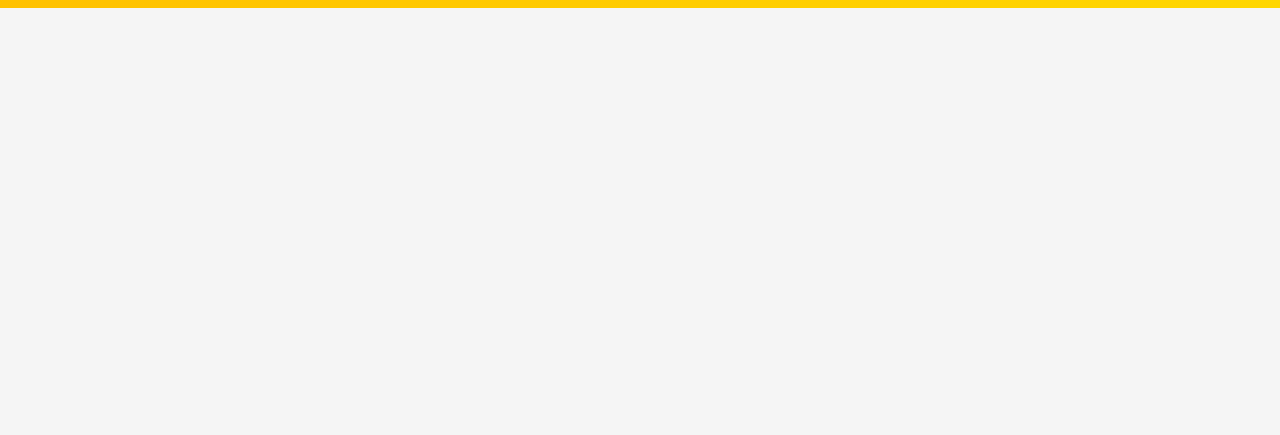
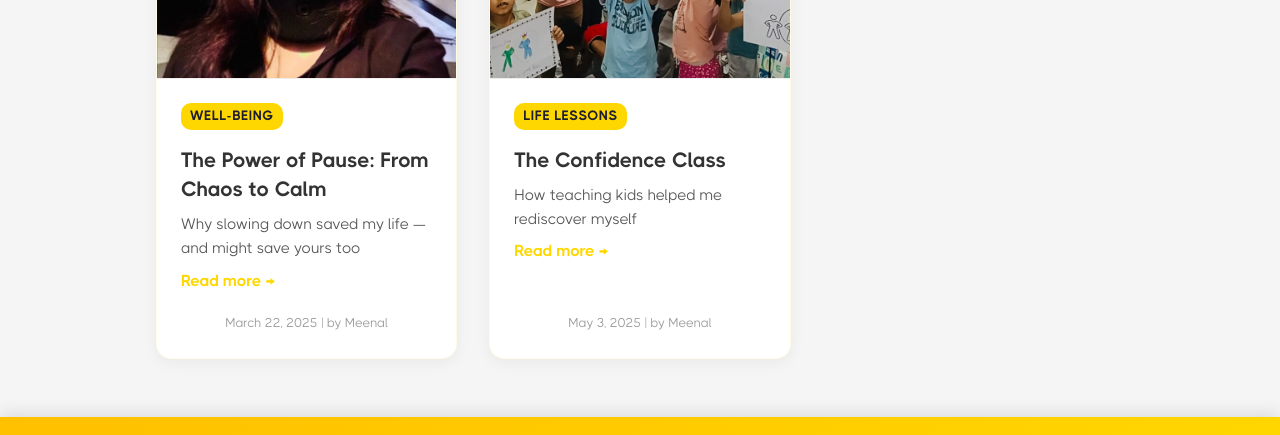
Before and after one commit to uiBuoy/take-me-away, a plain HTML site: page blogs.html in a window 1280 px wide. Shown: the part 792-1227 px from the top of the page. Before the commit the page ends 800 px from the top, so only its background shows below. Drawn offline with Linux system fonts and the light colour scheme.

Commit message:
:heavy_plus_sign: blog content and :hammer: fixes minor issues

```diff
--- a/assets/css/blogs.css
+++ b/assets/css/blogs.css
@@ -6,8 +6,8 @@
   width: 100%;
   /* border: 1px solid red; */
   margin: 10px auto;
-  height: 100vh;
-  overflow-y: scroll;
+  /* height: 100vh; */
+  /* overflow-y: scroll; */
 }
 
 .blog-container {
@@ -25,6 +25,7 @@
   display: flex;
   flex-direction: column;
   border: 1px solid rgba(255, 215, 0, 0.1);
+  cursor: pointer;
 }
 
 .blog-card:hover {
@@ -70,11 +71,40 @@
   line-height: 1.4;
 }
 
+.blog-content .subtitle-wrapper {
+  display: flex;
+  flex-direction: column;
+  align-items: flex-start;
+  gap: 6px;
+  margin-bottom: 1rem;
+}
+
 .blog-content .subtitle {
+  display: -webkit-box;
+  -webkit-line-clamp: 2; /* or 1 or 3 */
+  -webkit-box-orient: vertical;
+  overflow: hidden;
+  text-overflow: ellipsis;
+  line-height: 1.6;
+  color: #555;
   font-size: 0.95rem;
-  color: #555;
-  margin-bottom: 1.2rem;
-  line-height: 1.6;
+  flex: 1;
+  margin: 0;
+}
+
+.blog-content .read-more-inline {
+  flex-shrink: 0;
+  color: #FFD700;
+  font-weight: 600;
+  text-decoration: none;
+  white-space: nowrap;
+  display: block;
+  /* border: 1px solid black; */
+}
+
+.blog-content .read-more-inline:hover {
+  text-decoration: underline;
+  color: #e6b800;
 }
 
 .blog-content .meta {
--- a/assets/css/retreats.css
+++ b/assets/css/retreats.css
@@ -42,7 +42,7 @@ Accent: #FFE5A3 (warm yellow) */
     font-size: 2rem;
     color: #333333;
     margin-bottom: 30px;
-    font-weight: 300;
+    font-weight: 600;
     text-align: center;
 }
 
--- a/assets/data/blogData.js
+++ b/assets/data/blogData.js
@@ -117,6 +117,47 @@ const blogPosts = [
         <p><strong>Love, Meenal</strong><br/>
         <a href="mailto:takemeaway.womenretreat@gmail.com">takemeaway.womenretreat@gmail.com</a></p>
       `
+    },
+    {
+      id: "power-of-pause",
+      title: "The Power of Pause: From Chaos to Calm",
+      subtitle: "Why slowing down saved my life — and might save yours too",
+      image: "./assets/images/blog-004.jpg",
+      category: "Well-being",
+      author: "Meenal",
+      date: "March 22, 2025",
+      content: `
+        <p>For years, I pushed through the warning signs — persistent neck and shoulder pain — until a slipped disc in my cervical spine forced me to stop.</p>
+        <p>After surgery and 3 months of healing, I realized that pausing is not a weakness — it’s an act of self-respect and survival.</p>
+        <p>I embraced a new way of living: prioritizing rest, mindfulness, meditation, journaling, and spiritual practices.</p>
+        <p>This journey taught me that ambition must never come at the cost of health.</p>
+        <p><strong>To all the driven women out there:</strong></p>
+        <p><em>Pause. Listen to your body. Set your boundaries.<br>Your dreams need your health more than your hustle.</em></p>
+        <p>Love,<br>Meenal<br>(22.03.2025)</p>
+      `
+    },
+    {
+      id: "the-confidence-class",
+      title: "The Confidence Class",
+      subtitle: "How teaching kids helped me rediscover myself",
+      image: "./assets/images/blog-005.jpg",
+      category: "Life Lessons",
+      author: "Meenal",
+      date: "May 3, 2025",
+      content: `
+        <p>While I was on a break after my surgery, I had time to slow down and think about what really matters to me. That’s when I got the opportunity to teach over 100 kids, aged 5 to 12, at the Shiv Nagar Jain Mandir in Shree Vidyasagar Sanskar Vatika Pathshala, Jabalpur.</p>
+
+        <p>I chose to teach them something I struggled with for years—how to build confidence. I was never taught this as a child, and it took me a long time to believe in myself. So, I wanted to give these kids a better start.</p>
+
+        <p>We kept it simple with 3 rules: respect each other, clap for each other, and most of all, have fun in the class. I asked them to say, “I have the power!” and feel it in their hearts. The way they joined in, with energy and excitement, made me feel proud and full of hope.</p>
+
+        <p>One little girl said something that stayed with me—“I feel like I live in Swarg (heaven).” Her words reminded me to see the beauty in life and feel grateful for every moment.</p>
+
+        <p>To be honest, I never thought I’d enjoy working with kids. I didn’t think I had the patience. But this experience changed my thinking. I felt calm, happy, and full of purpose.</p>
+
+        <p>Sometimes, life takes you where you’re meant to be—not through plans, but through surprises. Teaching these little hearts helped me reconnect with mine. And maybe, just maybe, this is where my real journey begins.</p>
+      `
     }
 
+
   ];
--- a/blogs.html
+++ b/blogs.html
@@ -28,7 +28,10 @@
         <div class="blog-content">
           <span class="category">${post.category}</span>
           <h2>${post.title}</h2>
-          <p class="subtitle">${post.subtitle}</p>
+          <div class="subtitle-wrapper">
+            <p class="subtitle">${post.subtitle}</p>
+            <a href="blog-details.html?id=${post.id}" class="read-more-inline">Read more →</a>
+          </div>
           <div class="meta">${post.date} | by ${post.author}</div>
         </div>
       `;
```
Also changed, not shown: categories.html (+2 -2 lines), index.html (+4 -4 lines), retreats.html (+21 -1 lines), assets/images/blog-004.jpg (added), assets/images/blog-005.jpg (added), assets/images/upcomming-retreat-rishikesh-001.jpg (renamed from assets/images/paint-workshop-02.jpg).
